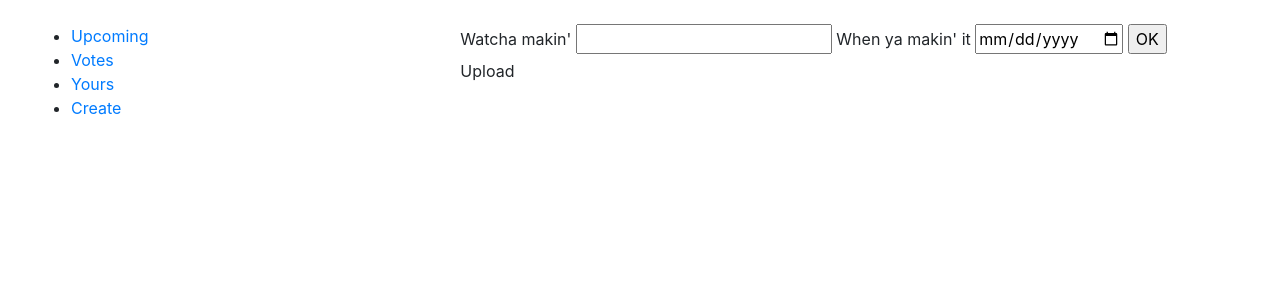
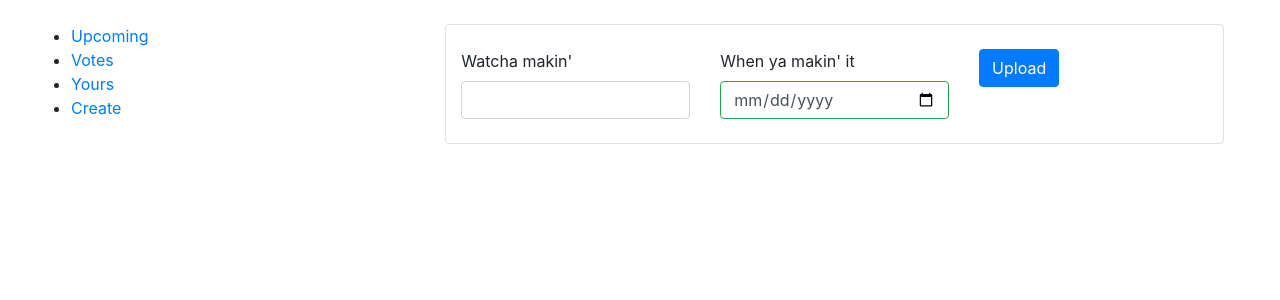
Before and after one commit to CarMin15/bakery_rotation, a Django app: page /bakery_rotation/create/ in a window 1280 px wide. Shown: the part 88-388 px from the top of the page. Run offline with Django 3.2, Linux system fonts and the light colour scheme; the visitor is signed in with stand-in values (Sample User, id 1); some libraries are stand-ins or nearby versions.

Commit message:
Adding validation error message to the form

```diff
--- a/bakery_rotation/templates/baking_rotation/create.jinja
+++ b/bakery_rotation/templates/baking_rotation/create.jinja
@@ -5,13 +5,28 @@
 <div>
   <form action='{% url 'create' %}' method='POST'>
     {% csrf_token %}
-    <label for='item-name'>Watcha makin'</label>
-    <input id='item-name' name='item' type='text'>
+    <div class="form-group row border rounded py-4">
+      <div class="col-sm-4">
+        <label for='item-name'>Watcha makin'</label>
+        <input id='item-name' name='item' type='text' class="form-control ">
+      </div>
+      <div class="col-sm-4">
+        <label for='slot-date'>When ya makin' it</label>
+        <input
+          id='slot-date'
+          name='date'
+          type='date'
+          class="form-control {% if errors %} is-invalid {% else %} is-valid {% endif %}"
+        >
+        {% if errors %}
+          <div class="invalid-feedback">something is wrong</div>
+        {% endif %}
+      </div>
+      <div class="col-sm-4">
+        <button type="submit" value='OK' class="btn btn-primary">Upload</button>
+      </div>
+    </div>
 
-    <label for='slot-date'>When ya makin' it</label>
-    <input id='slot-date' name='date' type='date'>
-
-    <input type="submit" value='OK'>Upload</input>
   </form>
 </div>
 
--- a/bakery_rotation/views.py
+++ b/bakery_rotation/views.py
@@ -56,6 +56,10 @@ def yours(request):
 
 @login_required
 def create(request):
+    context = {
+        'errors': {}
+    }
+
     if request.method == 'POST':
         data = {
             'item': request.POST['item'],
@@ -65,9 +69,9 @@ def create(request):
         form = BakingSlotForm(data)
 
         if form.is_valid():
+            form.save()
             return redirect('yours')
         else:
-            return HttpResponse(form.errors)
-    else:
-        context = {}
+            context['errors'] = form.errors
+
     return render(request, 'baking_rotation/create.jinja', context)
```
